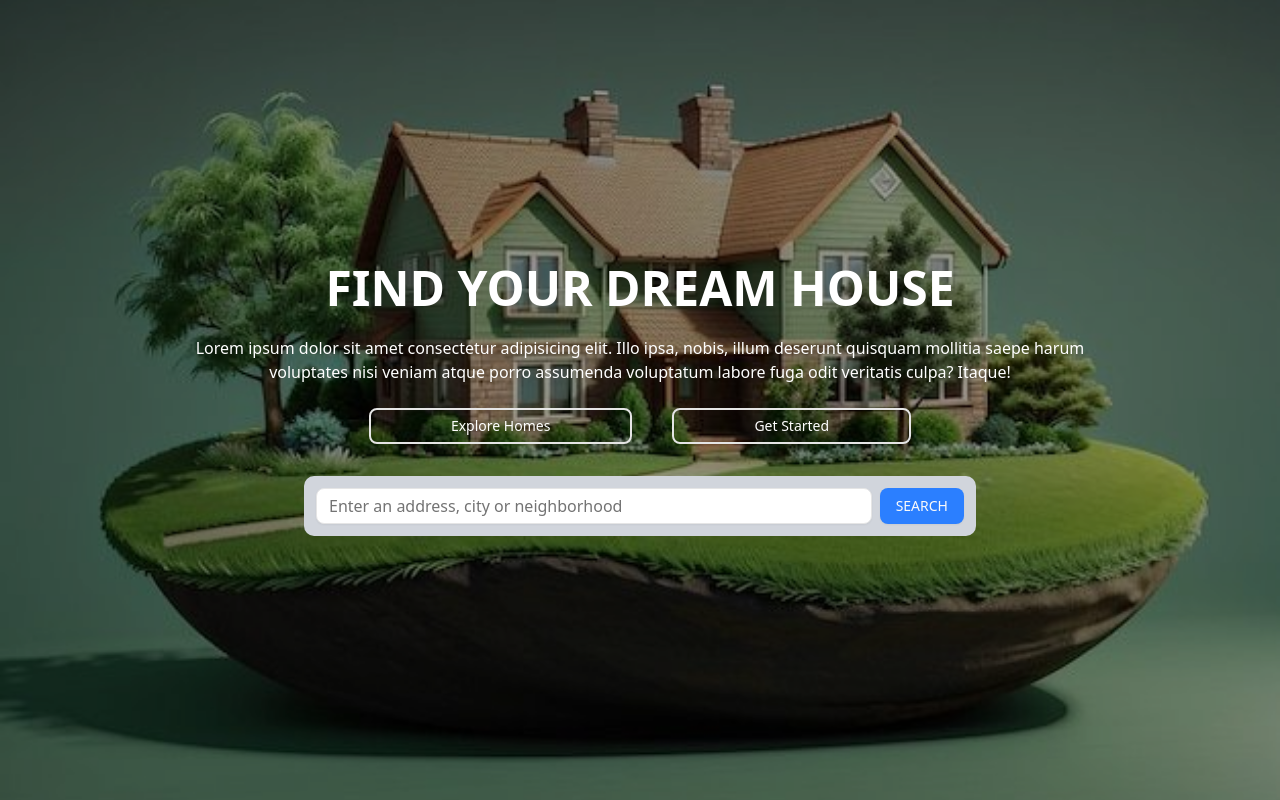
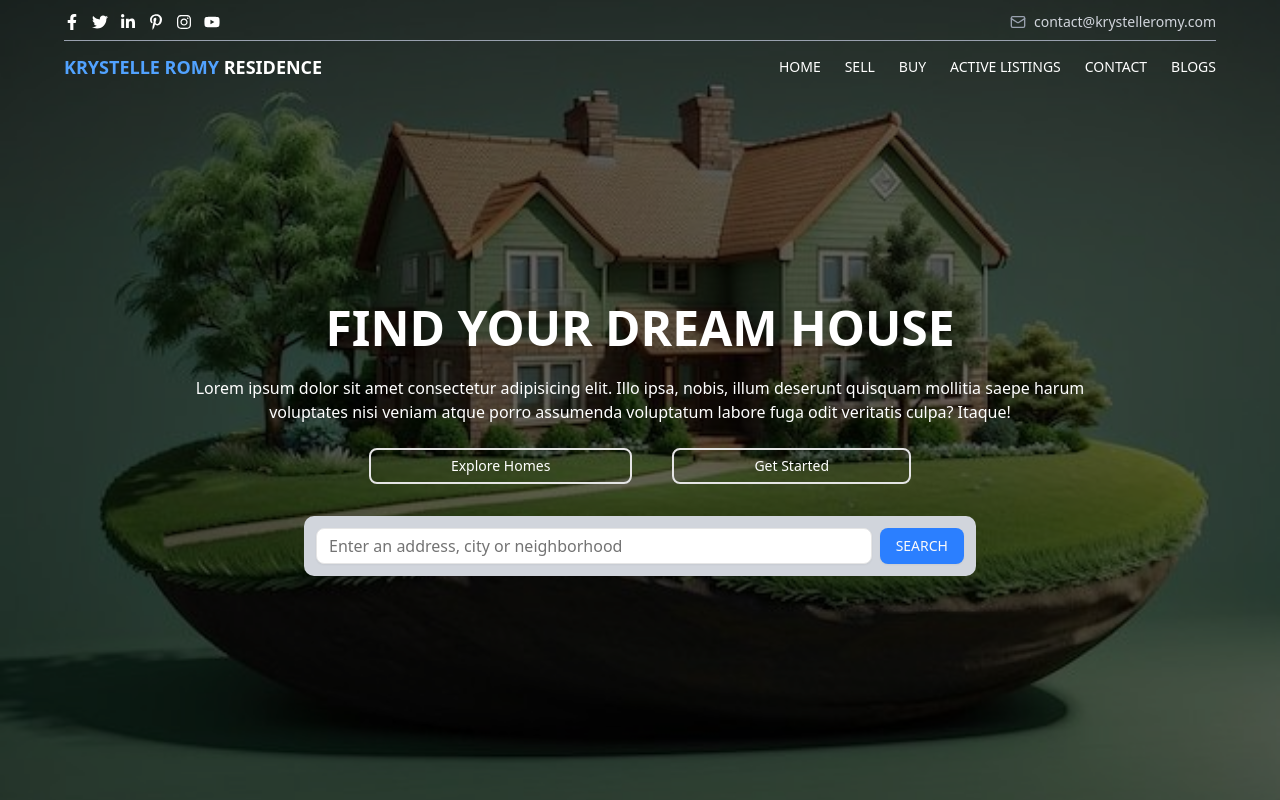
Before and after one commit to Vishesh-21/-Real-Estate-Website, a Next.js app: page / in a window 1280 px wide. Shown: the top 800 px of the page. Built offline with nearby package versions, Linux system fonts and the light colour scheme.

Commit message:
Adding header component.

```diff
--- a/app/(home)/_components/Dashboard.jsx
+++ b/app/(home)/_components/Dashboard.jsx
@@ -13,9 +13,9 @@ export const Dashboard = () => {
       </div>
 
       {/* Overlay */}
-      <div className="absolute inset-0 -z-[4] bg-black/40"></div>
+      <div className="absolute inset-0 -z-[4] bg-black/60"></div>
 
-      <div className="absolute w-full z-20 px-5 md:px-0 text-white flex justify-center items-center h-screen">
+      <div className="absolute w-full z-20 px-5 md:px-0 mt-10 text-white flex justify-center items-center h-screen">
         <div className="max-w-4xl text-center md:space-y-6 space-y-3">
           <h1 className="md:text-5xl text-3xl font-semibold uppercase">
             Find your dream house
--- a/app/layout.jsx
+++ b/app/layout.jsx
@@ -1,7 +1,7 @@
 import { Geist, Geist_Mono } from "next/font/google";
 import "./(home)/globals.css";
-import { Header } from "@/components/Header";
 import Footer from "@/components/Footer";
+import Header from "@/components/Header";
 
 const geistSans = Geist({
   variable: "--font-geist-sans",
@@ -24,9 +24,9 @@ export default function RootLayout({ children }) {
       <body
         className={`${geistSans.variable} ${geistMono.variable} antialiased`}
       >
-        {/* <Header /> */}
+        <Header />
         {children}
-        <Footer/>
+        <Footer />
       </body>
     </html>
   );
--- a/components/Header.jsx
+++ b/components/Header.jsx
@@ -1,45 +1,70 @@
+import React from "react";
+import { Mail } from "lucide-react";
 import {
-  Facebook,
-  Linkedin,
-  PointerIcon,
-  StickyNote,
-  Twitter,
-  Youtube,
-} from "lucide-react";
-import Link from "next/link";
-import React from "react";
+  FaFacebookF,
+  FaTwitter,
+  FaLinkedinIn,
+  FaPinterestP,
+  FaInstagram,
+  FaYoutube,
+} from "react-icons/fa";
 
-// data for my icons
-const icons = [
-  {icon: <Facebook />},
-  {icon: <Twitter />},
-  {icon: <Linkedin />},
-  {icon: <PointerIcon />},
-  {icon: <Youtube />},
-];
+const Header = () => {
+  return (
+    <header className="absolute top-0 left-0 w-full text-white py-3 px-6 md:px-16 bg-transparent z-10">
+      {/* Top bar with social icons and email */}
+      <div className="flex justify-between items-center border-b border-gray-400 pb-2">
 
-export const Header = () => {
-  return (
-    <nav>
-      {/* first header part  */}
-      <div>
-        <div>
-          {icons.map((icon, index) => {
-            return (
-              <Link href={"#"} key={index}>
-                {icon?.icon}
-              </Link>
-            );
-          })}
+        {/* Social Media Icons */}
+        <div className="flex space-x-3">
+          <FaFacebookF className="cursor-pointer hover:text-blue-500" />
+          <FaTwitter className="cursor-pointer hover:text-blue-400" />
+          <FaLinkedinIn className="cursor-pointer hover:text-blue-600" />
+          <FaPinterestP className="cursor-pointer hover:text-red-500" />
+          <FaInstagram className="cursor-pointer hover:text-pink-500" />
+          <FaYoutube className="cursor-pointer hover:text-red-600" />
         </div>
-        <div>
-          <StickyNote />
-          Contact@gmail.com
+
+        {/* Contact Email */}
+        <div className="flex items-center space-x-2">
+          <Mail className="w-4 h-4 text-gray-400" />
+          <span className="text-sm text-gray-300">
+            contact@krystelleromy.com
+          </span>
         </div>
       </div>
 
-      {/* second header part  */}
-      <div></div>
-    </nav>
+      {/* Navigation Bar */}
+      <div className="flex justify-between items-center mt-3">
+        {/* Logo */}
+        <div className="text-lg font-semibold">
+          <span className="text-blue-400">KRYSTELLE ROMY</span> RESIDENCE
+        </div>
+
+        {/* Navigation Links */}
+        <nav className="hidden md:flex space-x-6 text-sm ">
+          <a href="#" className="hover:text-blue-400">
+            HOME
+          </a>
+          <a href="#" className="hover:text-blue-400">
+            SELL
+          </a>
+          <a href="#" className="hover:text-blue-400">
+            BUY
+          </a>
+          <a href="#" className="hover:text-blue-400">
+            ACTIVE LISTINGS
+          </a>
+          <a href="#" className="hover:text-blue-400">
+            CONTACT
+          </a>
+          <a href="#" className="hover:text-blue-400">
+            BLOGS
+          </a>
+        </nav>
+      </div>
+    </header>
   );
 };
+
+export default Header;
--- a/package.json
+++ b/package.json
@@ -16,6 +16,7 @@
     "next": "15.2.2",
     "react": "^19.0.0",
     "react-dom": "^19.0.0",
+    "react-icons": "^5.5.0",
     "tailwind-merge": "^3.0.2",
     "tailwindcss-animate": "^1.0.7"
   },
```
Also changed, not shown: 1 other file (tests, documents, lock files or other folders).
